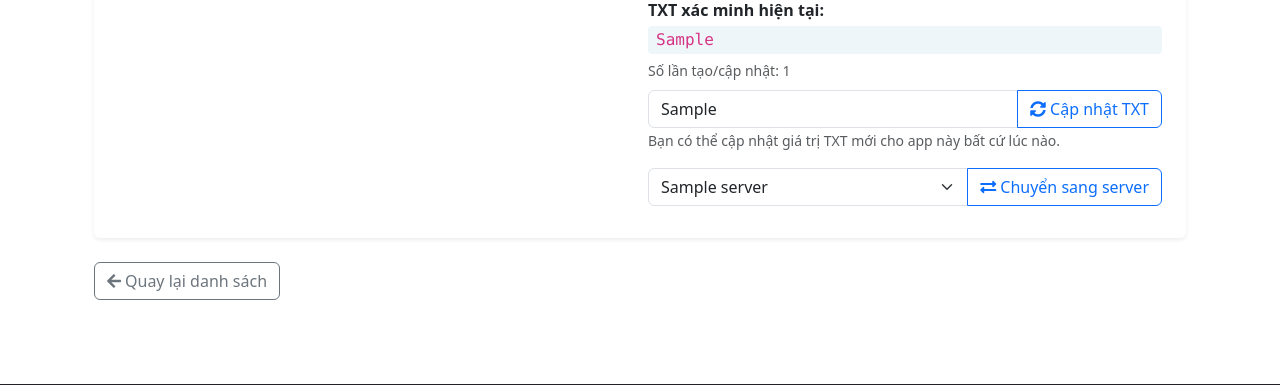
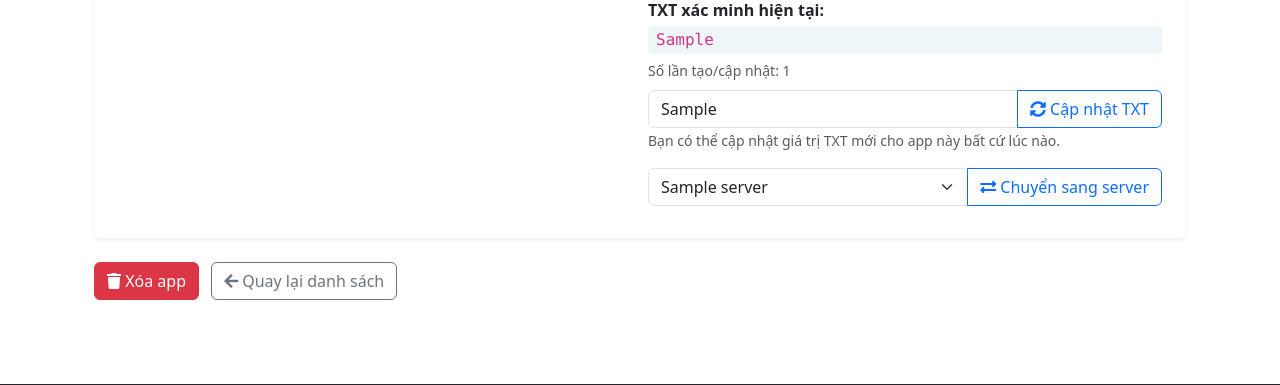
Before and after one commit to TrinhChung/ToolDeploy, a Flask app: page /deployed_app/detail/1 in a window 1280 px wide. Shown: the part 1099-1484 px from the top of the page. Run offline with Flask 3, Linux system fonts and the light colour scheme; a user stored in the database is signed in; tables that the repository leaves empty hold one stand-in row (values such as "Sample post"); some libraries are stand-ins or nearby versions.

Commit message:
feat: allow removing deployed apps

```diff
--- a/routes/deployed_app.py
+++ b/routes/deployed_app.py
@@ -23,6 +23,7 @@ from util.cloud_flare import (
     add_or_update_txt_record,
     get_record_id_by_name,
     update_dns_record,
+    delete_dns_record,
 )
 from service.deployed_app_service import (
     start_background_deploy,
@@ -236,6 +237,48 @@ def detail_app(app_id):
     )
 
 
+@deployed_app_bp.route("/delete/<int:app_id>", methods=["POST"])
+@login_required
+def delete_app(app_id):
+    """Remove deployed app and related DNS records."""
+    app = DeployedApp.query.get_or_404(app_id)
+    domain = Domain.query.get_or_404(app.domain_id)
+    server = Server.query.get_or_404(app.server_id)
+
+    record_name = f"{app.subdomain}.{domain.name}" if app.subdomain else domain.name
+
+    try:
+        if domain.zone_id and domain.cloudflare_account:
+            for record_type in ["A", "TXT"]:
+                record_id = get_record_id_by_name(
+                    domain.zone_id,
+                    record_name,
+                    record_type,
+                    cf_account=domain.cloudflare_account,
+                )
+                if record_id:
+                    delete_dns_record(
+                        domain.zone_id, record_id, cf_account=domain.cloudflare_account
+                    )
+
+        DomainVerification.query.filter_by(deployed_app_id=app.id).delete()
+        db.session.delete(app)
+        db.session.commit()
+
+        # update server deployed app count if server has such attribute
+        remaining = DeployedApp.query.filter_by(server_id=server.id).count()
+        if hasattr(server, "deployed_apps_count"):
+            server.deployed_apps_count = remaining
+            db.session.commit()
+
+        flash("Đã xóa app và các DNS liên quan", "success")
+    except Exception as e:
+        db.session.rollback()
+        flash(f"Lỗi khi xóa app: {e}", "danger")
+
+    return redirect(url_for("deployed_app.list_app"))
+
+
 @deployed_app_bp.route("/migrate/<int:app_id>", methods=["POST"])
 @login_required
 def migrate_app(app_id):
--- a/templates/deployed_app/app_detail.html
+++ b/templates/deployed_app/app_detail.html
@@ -134,9 +134,15 @@
                         </div>
                 </div>
         </div>
-	<a href="{{ url_for('deployed_app.list_app') }}" class="btn btn-outline-secondary">
-		<i class="fa fa-arrow-left me-1"></i>Quay lại danh sách
-	</a>
+        <form action="{{ url_for('deployed_app.delete_app', app_id=app.id) }}" method="post" class="d-inline" onsubmit="return confirm('Bạn có chắc muốn xóa app này?');">
+                <input type="hidden" name="csrf_token" value="{{ csrf_token() }}">
+                <button type="submit" class="btn btn-danger me-2">
+                        <i class="fa fa-trash"></i> Xóa app
+                </button>
+        </form>
+        <a href="{{ url_for('deployed_app.list_app') }}" class="btn btn-outline-secondary">
+                <i class="fa fa-arrow-left me-1"></i>Quay lại danh sách
+        </a>
 </div>
 
 <style>
```
